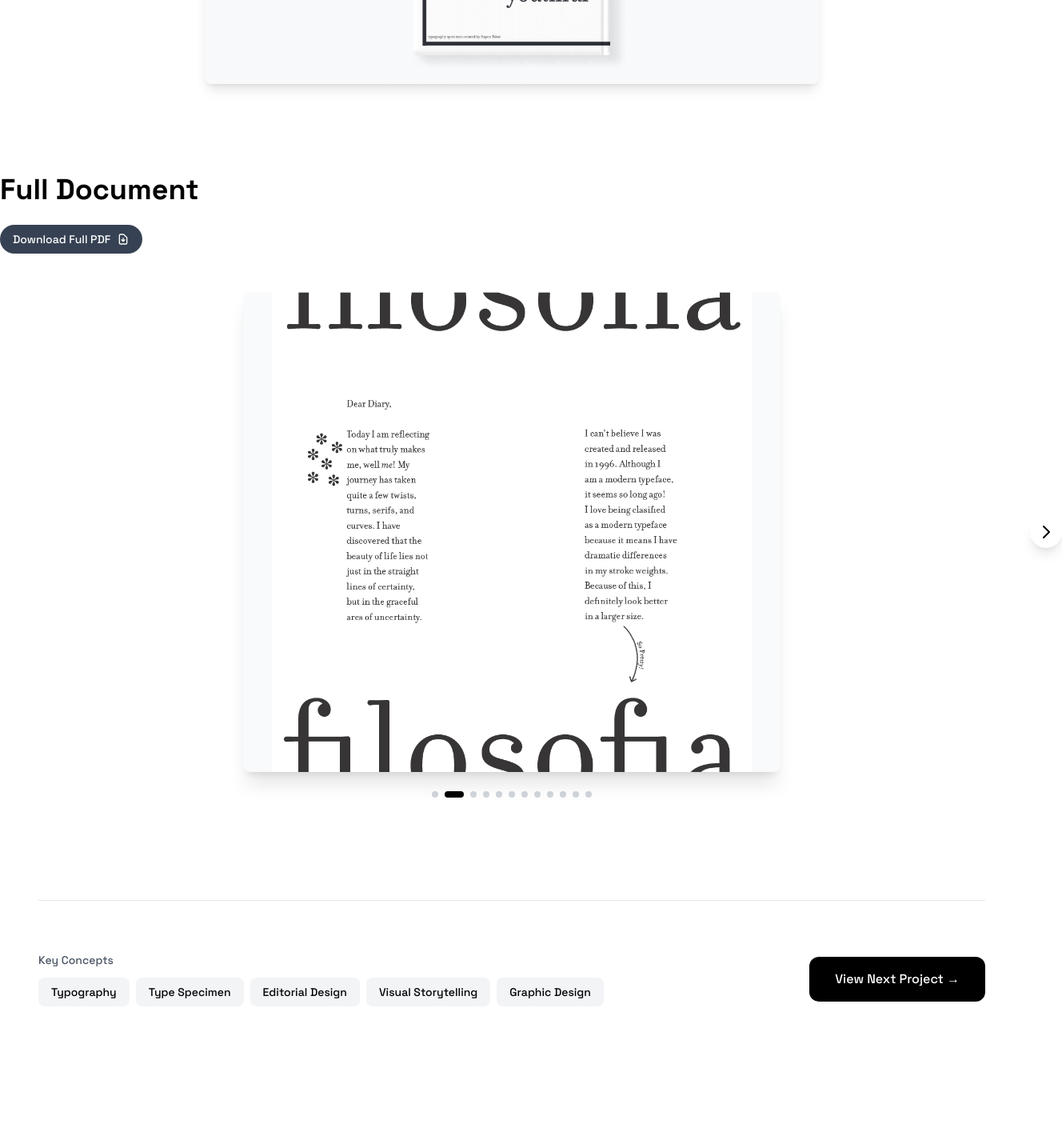
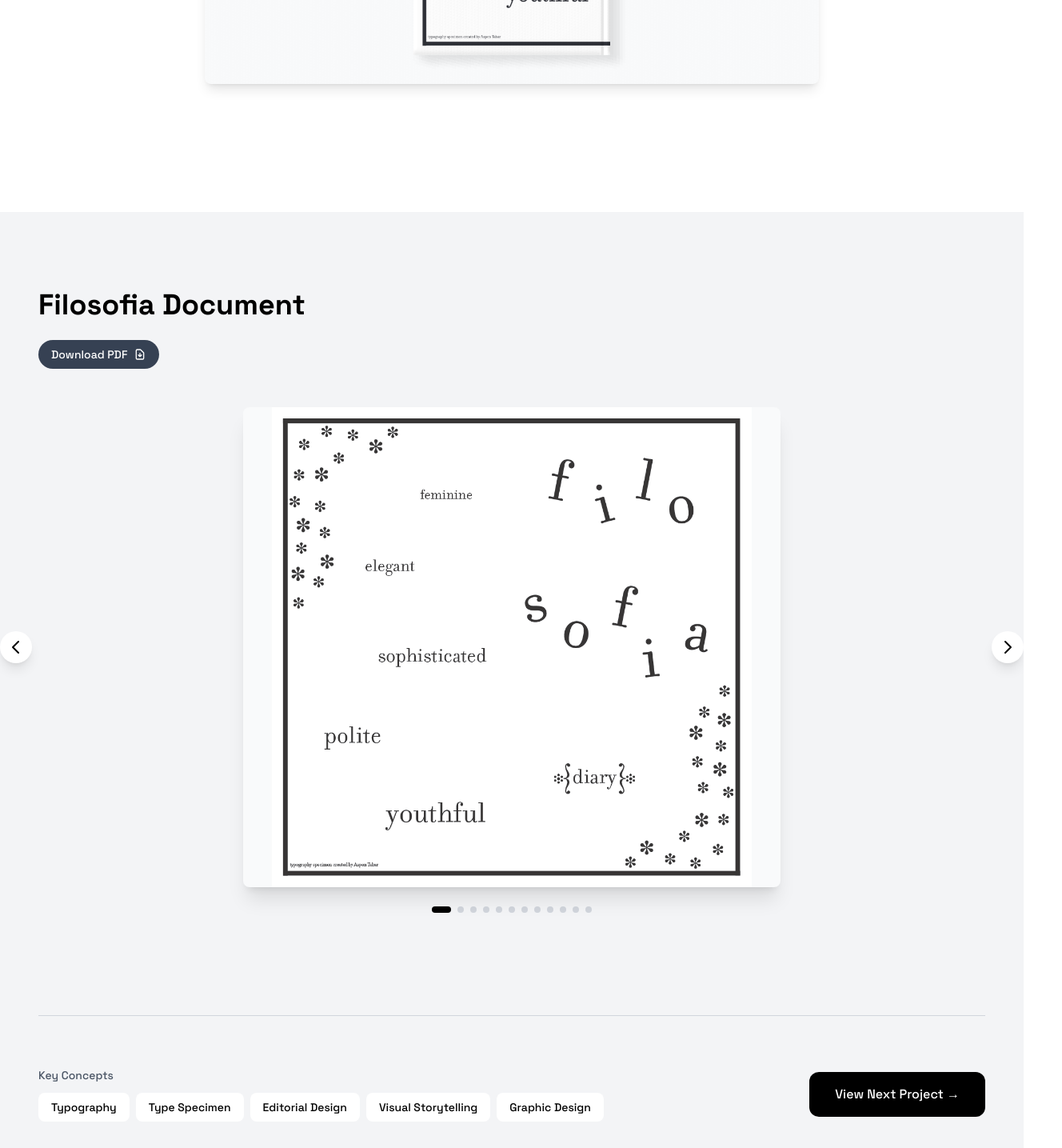
Before and after one commit to aspentabar/personalPortfolio, a React (Vite) app: page /projects/Filosophia in a window 1280 px wide. Shown: the part 9553-10988 px from the top of the page at 80% size, 1328 px wide, since content can reach past the window. Built offline with nearby package versions, Linux system fonts and the light colour scheme.

Commit message:
final filosifia

```diff
--- a/src/pages/projects/Filosofia.jsx
+++ b/src/pages/projects/Filosofia.jsx
@@ -160,7 +160,6 @@ function MockupGallery() {
 // Filosofia Document Carousel Component
 function FilosofiaCarousel() {
   const [currentPage, setCurrentPage] = useState(0);
-  const [isPaused, setIsPaused] = useState(false);
 
   // Filosofia pages configuration
   const filosofiaPages = [
@@ -187,20 +186,8 @@ function FilosofiaCarousel() {
     setCurrentPage((prev) => (prev === filosofiaPages.length - 1 ? 0 : prev + 1));
   };
 
-  // Auto-advance carousel
-  useEffect(() => {
-    if (!isPaused) {
-      const interval = setInterval(() => {
-        handleNext();
-      }, 4000);
-      return () => clearInterval(interval);
-    }
-  }, [currentPage, isPaused]);
-
   return (
-    <div className="relative mt-12"
-         onMouseEnter={() => setIsPaused(true)}
-         onMouseLeave={() => setIsPaused(false)}>
+    <div className="relative mt-12">
 
       <div className="flex items-center justify-center">
         {/* Previous Button */}
@@ -383,18 +370,23 @@ export function Filosophia() {
             <section className="px-4 sm:px-6 lg:px-0">
               <MockupGallery />
             </section>
+          </div>
+        </div>
+      </div>
 
-            {/* Full Document Section */}
+      {/* Full Document Section with Gray Background - extends to bottom */}
+      <div className="bg-gray-100 py-16 md:py-24 mt-16 md:mt-24">
+        <div className="max-w-7xl mx-auto px-4 sm:px-6 lg:px-12">
           <RevealOnScroll>
-              <section className="px-4 sm:px-6 lg:px-0 mt-16 md:mt-24">
-                <h2 className="text-2xl sm:text-3xl md:text-4xl font-bold text-black mb-4 md:mb-6">Full Document</h2>
+            <section>
+              <h2 className="text-2xl sm:text-3xl md:text-4xl font-bold text-black mb-4 md:mb-6">Filosofia Document</h2>
               <div className="max-w-4xl mb-8">
                 <a
                   href={FilosofiaPDF}
                   download="Filosofia.pdf"
                   className="inline-flex items-center gap-2 px-4 py-2 bg-gray-700 hover:bg-gray-800 text-white rounded-full font-medium transition-colors text-sm"
                 >
-                    Download Full PDF
+                  Download PDF
                   <svg
                     className="w-4 h-4"
                     fill="none"
@@ -413,21 +405,19 @@ export function Filosophia() {
               <FilosofiaCarousel />
             </section>
           </RevealOnScroll>
-          </div>
-        </div>
 
-        {/* Bottom Navigation */}
+          {/* Bottom Navigation - Inside Gray Background */}
           <RevealOnScroll>
-          <div className="mt-16 md:mt-32 pt-8 md:pt-16 mb-12 md:mb-24 border-t border-gray-200">
+            <div className="mt-16 md:mt-32 pt-8 md:pt-16 pb-12 md:pb-24 border-t border-gray-300">
               <div className="flex flex-col md:flex-row md:justify-between md:items-center gap-6 md:gap-8">
                 <div>
                   <p className="text-sm text-gray-600 font-medium mb-3">Key Concepts</p>
                   <div className="flex flex-wrap gap-2">
-                  <span className="px-3 py-1.5 md:px-4 md:py-2 bg-gray-100 text-black rounded-lg text-xs md:text-sm font-medium">Typography</span>
-                  <span className="px-3 py-1.5 md:px-4 md:py-2 bg-gray-100 text-black rounded-lg text-xs md:text-sm font-medium">Type Specimen</span>
-                  <span className="px-3 py-1.5 md:px-4 md:py-2 bg-gray-100 text-black rounded-lg text-xs md:text-sm font-medium">Editorial Design</span>
-                  <span className="px-3 py-1.5 md:px-4 md:py-2 bg-gray-100 text-black rounded-lg text-xs md:text-sm font-medium">Visual Storytelling</span>
-                  <span className="px-3 py-1.5 md:px-4 md:py-2 bg-gray-100 text-black rounded-lg text-xs md:text-sm font-medium">Graphic Design</span>
+                    <span className="px-3 py-1.5 md:px-4 md:py-2 bg-white text-black rounded-lg text-xs md:text-sm font-medium">Typography</span>
+                    <span className="px-3 py-1.5 md:px-4 md:py-2 bg-white text-black rounded-lg text-xs md:text-sm font-medium">Type Specimen</span>
+                    <span className="px-3 py-1.5 md:px-4 md:py-2 bg-white text-black rounded-lg text-xs md:text-sm font-medium">Editorial Design</span>
+                    <span className="px-3 py-1.5 md:px-4 md:py-2 bg-white text-black rounded-lg text-xs md:text-sm font-medium">Visual Storytelling</span>
+                    <span className="px-3 py-1.5 md:px-4 md:py-2 bg-white text-black rounded-lg text-xs md:text-sm font-medium">Graphic Design</span>
                   </div>
                 </div>
                 <div className="flex justify-center md:justify-end">
@@ -439,6 +429,7 @@ export function Filosophia() {
             </div>
           </RevealOnScroll>
         </div>
+      </div>
     </section>
   );
 }
```
Lines whose indentation alone changed are shown as unchanged.
